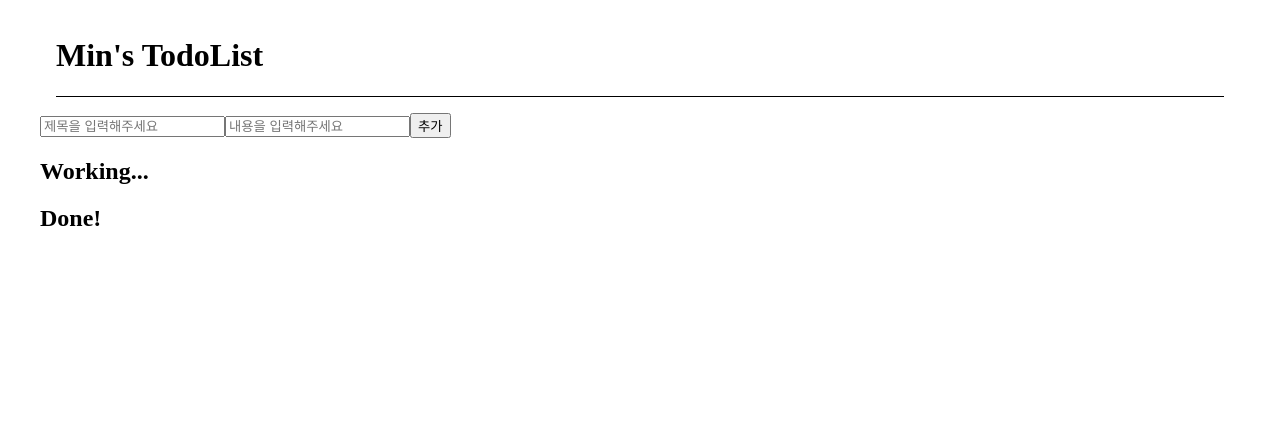
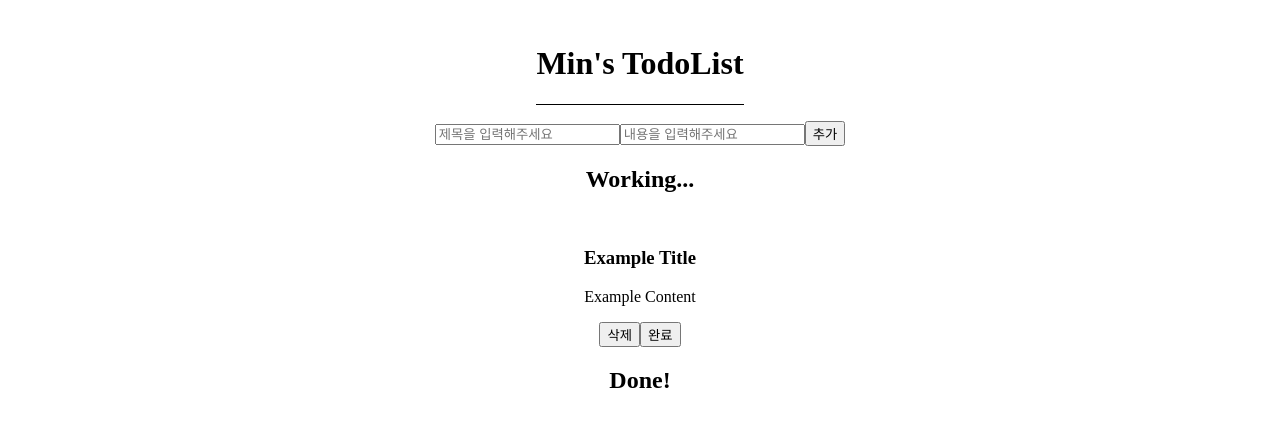
Before and after one commit to C1oudys/TodoList-Remake, a React (Create React App) app: page / in a window 1280 px wide. Shown: the top 426 px of the page. Built offline with nearby package versions, Linux system fonts and the light colour scheme.

Commit message:
css수정

```diff
--- a/src/components/Layout.css
+++ b/src/components/Layout.css
@@ -1,5 +1,10 @@
 .wrap-layout {
   min-width: 800px;
   max-width: 1200px;
+  position: relative;
   margin: 0 auto;
+  display: flex;
+  justify-content: center;
+  align-items: center;
+  flex-direction: column;
 }
--- a/src/components/MainPage.jsx
+++ b/src/components/MainPage.jsx
@@ -3,17 +3,17 @@ import Header from "./Header";
 import InputForm from "./InputForm";
 import TodoList from "./TodoList";
 import Layout from "./Layout";
-// import { v4 as uuidv4 } from 'uuid';
+import { v4 as uuidv4 } from 'uuid';
 
-// const todoInitial = {
-//     id: uuidv4(),
-//     title: "Example Title",
-//     content: "Example Content",
-//     isDone: false,
-//   };
+const todoInitial = {
+    id: uuidv4(),
+    title: "Example Title",
+    content: "Example Content",
+    isDone: false,
+  };
 
 const MainPage = () => {
-    const [todos, setTodos] = useState([]);
+    const [todos, setTodos] = useState([todoInitial]);
 
     const onSubmitTodo = (newTodo) => {
       setTodos((prevTodos) => [newTodo, ...prevTodos]);
--- a/src/components/TodoList.jsx
+++ b/src/components/TodoList.jsx
@@ -1,10 +1,14 @@
+import React from "react";
 import TodoItem from "./Todoitem";
+import styles from "./TodoList.module.css"; // Adjust the import based on your actual file structure
 
 const TodoList = ({ headTitle, todos, onDeleteTodoItem, onToggleTodoItem }) => {
   return (
-    <section>
-      <h2>{headTitle}</h2>
-      <div>
+    <section className={styles.todoContainer}>
+      <div className={styles.todoHeader}>
+        <h2>{headTitle}</h2>
+      </div>
+      <div className={styles.todoItemsContainer}>
         {todos.map((todo) => (
           <TodoItem
             key={todo.id}
--- /dev/null
+++ b/src/components/TodoList.module.css
@@ -0,0 +1,21 @@
+.todoContainer {
+  display: flex;
+  flex-direction: column;
+  align-items: center;
+  text-align: center;
+}
+
+.todoHeader {
+  margin-bottom: 1rem;
+}
+
+.todoItemsContainer {
+  display: flex;
+  flex-wrap: wrap;
+  gap: 2rem;
+  justify-content: center;
+}
+
+.todoItemsContainer > div {
+  flex: calc(25%);
+}
--- a/src/components/Todoitem.jsx
+++ b/src/components/Todoitem.jsx
@@ -1,13 +1,15 @@
+import styles from "./Todoitem.module.css";
+
 const TodoItem = ({ todo, onDeleteTodoItem, onToggleTodoItem }) => {
     const { id, title, content, isDone } = todo;
 
     return (
-      <div className="todo-card">
+      <div>
         <article>
           <h3>{title}</h3>
           <p>{content}</p>
           <div>
-            <button onClick={() => onDeleteTodoItem(id)}>삭제</button>
+            <button className={styles.button} onClick={() => onDeleteTodoItem(id)}>삭제</button>
             <button onClick={() => onToggleTodoItem(id)}>
               {isDone ? "취소" : "완료"}
             </button>
```
Also changed, not shown: src/components/Todoitem.module.css (added).
